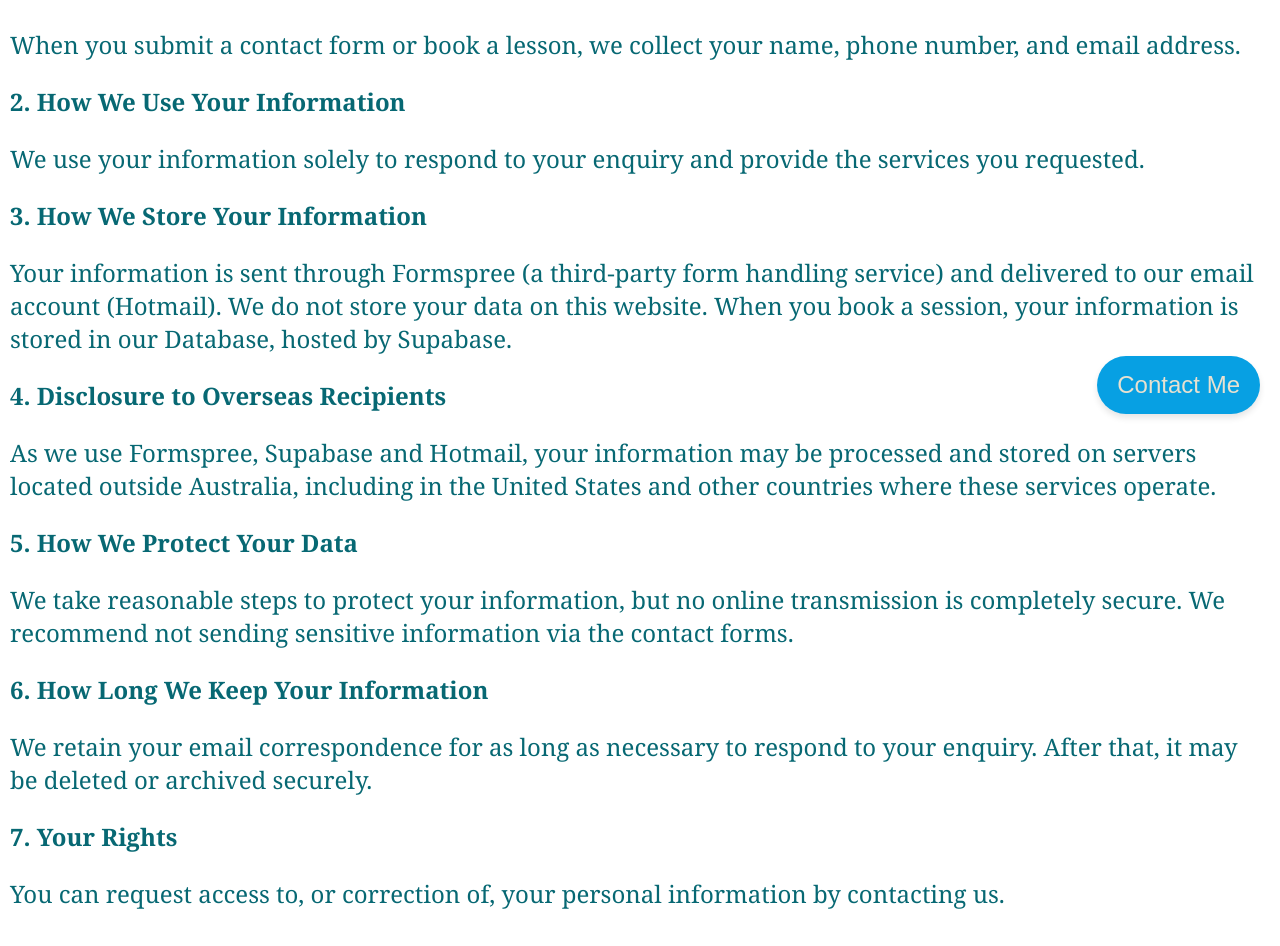
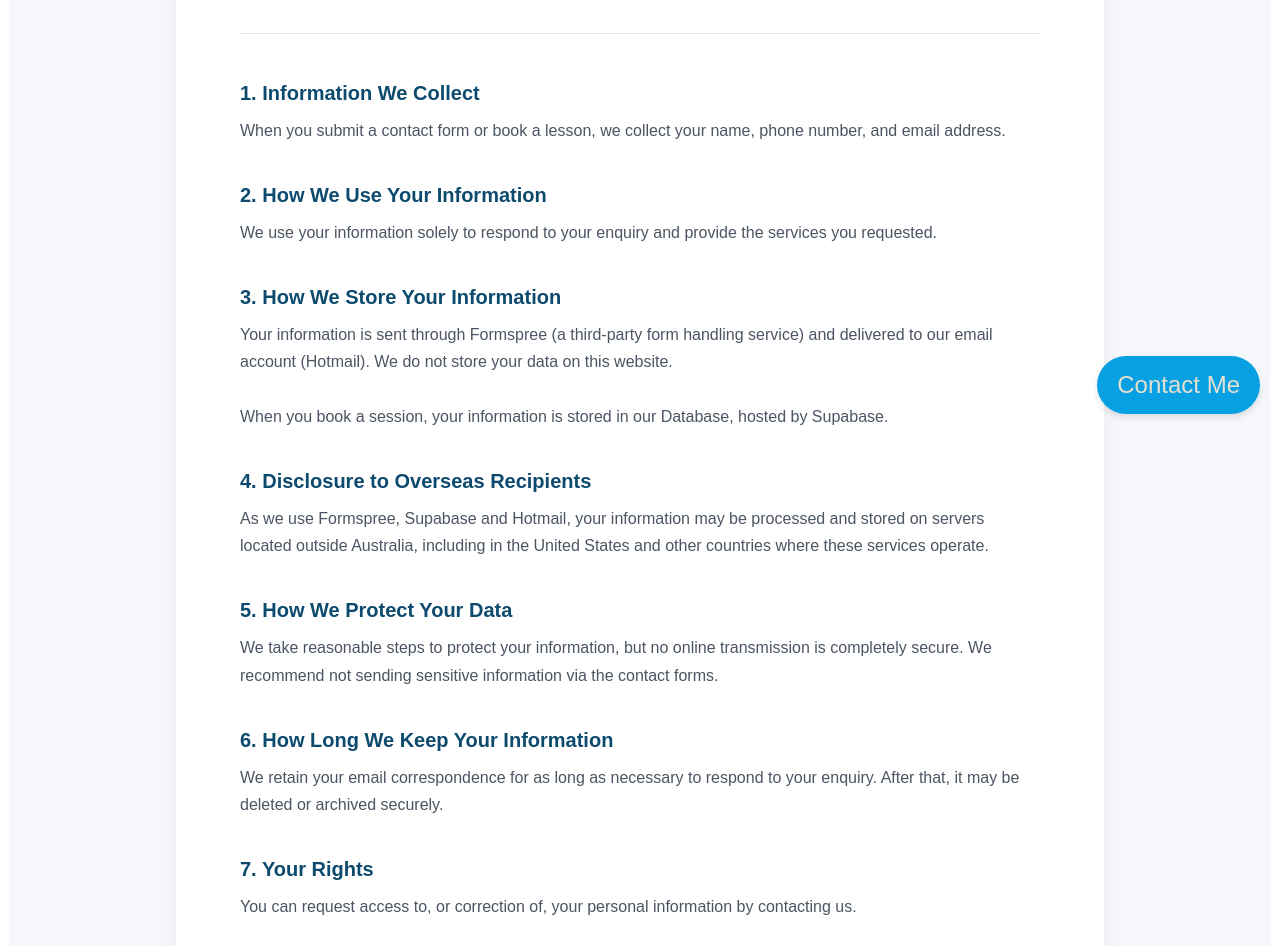
Before and after one commit to irenelalana/personal-website, a Next.js app: page /privacy-policy in a window 1280 px wide. Shown: the part 366-1312 px from the top of the page. Built offline with nearby package versions, Linux system fonts and the light colour scheme; no server answers.

Commit message:
Update page.tsx

```diff
--- a/src/app/privacy-policy/page.tsx
+++ b/src/app/privacy-policy/page.tsx
@@ -1,61 +1,78 @@
 import React from "react";
+import styles from "./privacy.module.css";
 
 export default function PrivacyPolicyPage() {
   return (
-    <section id="faq">
-      <h1>Privacy Policy</h1>
-      <p>
+    <div className={styles.container}>
+      <div className={styles.content}>
+        <h1 className={styles.mainTitle}>Privacy Policy</h1>
+        <p className={styles.intro}>
           We respect your privacy and are committed to protecting your personal
           information. This policy explains how we handle your data when you use
           our website.
         </p>
 
-      <p className="question">1. Information We Collect</p>
-      <p>
+        <div className={styles.section}>
+          <h2 className={styles.sectionTitle}>1. Information We Collect</h2>
+          <p className={styles.text}>
             When you submit a contact form or book a lesson, we collect your name, phone number, and
             email address.
           </p>
+        </div>
 
-      <p className="question">2. How We Use Your Information</p>
-      <p>
+        <div className={styles.section}>
+          <h2 className={styles.sectionTitle}>2. How We Use Your Information</h2>
+          <p className={styles.text}>
             We use your information solely to respond to your enquiry and provide
             the services you requested.
           </p>
+        </div>
 
-      <p className="question">3. How We Store Your Information</p>
-      <p>
+        <div className={styles.section}>
+          <h2 className={styles.sectionTitle}>3. How We Store Your Information</h2>
+          <p className={styles.text}>
             Your information is sent through Formspree (a third-party form handling
             service) and delivered to our email account (Hotmail). We do not store
             your data on this website.
-
+            <br /><br />
             When you book a session, your information is stored in our Database, hosted by Supabase.
           </p>
+        </div>
 
-      <p className="question">4. Disclosure to Overseas Recipients</p>
-      <p>
+        <div className={styles.section}>
+          <h2 className={styles.sectionTitle}>4. Disclosure to Overseas Recipients</h2>
+          <p className={styles.text}>
             As we use Formspree, Supabase and Hotmail, your information may be processed and
             stored on servers located outside Australia, including in the United
             States and other countries where these services operate.
           </p>
+        </div>
 
-      <p className="question">5. How We Protect Your Data</p>
-      <p>
+        <div className={styles.section}>
+          <h2 className={styles.sectionTitle}>5. How We Protect Your Data</h2>
+          <p className={styles.text}>
             We take reasonable steps to protect your information, but no online
             transmission is completely secure. We recommend not sending sensitive
             information via the contact forms.
           </p>
+        </div>
 
-      <p className="question">6. How Long We Keep Your Information</p>
-      <p>
+        <div className={styles.section}>
+          <h2 className={styles.sectionTitle}>6. How Long We Keep Your Information</h2>
+          <p className={styles.text}>
             We retain your email correspondence for as long as necessary to respond
             to your enquiry. After that, it may be deleted or archived securely.
           </p>
+        </div>
 
-      <p className="question">7. Your Rights</p>
-      <p>
+        <div className={styles.section}>
+          <h2 className={styles.sectionTitle}>7. Your Rights</h2>
+          <p className={styles.text}>
             You can request access to, or correction of, your personal information
             by contacting us.
           </p>
-    </section>
+        </div>
+      </div>
+    </div>
   );
 }
```
Lines whose indentation alone changed are shown as unchanged.
